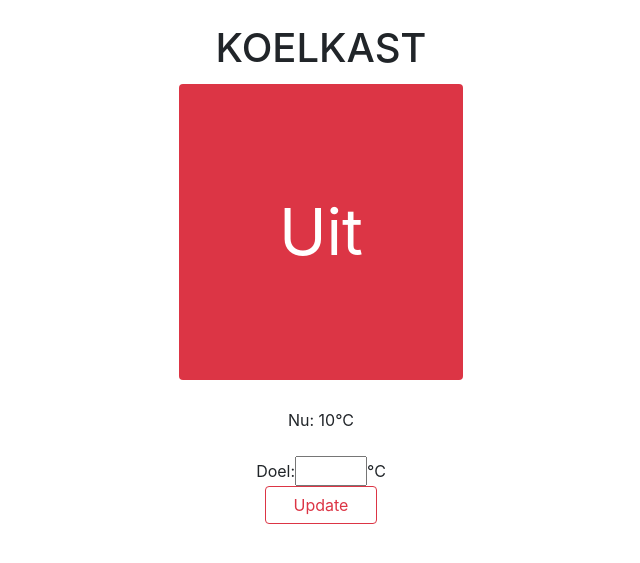
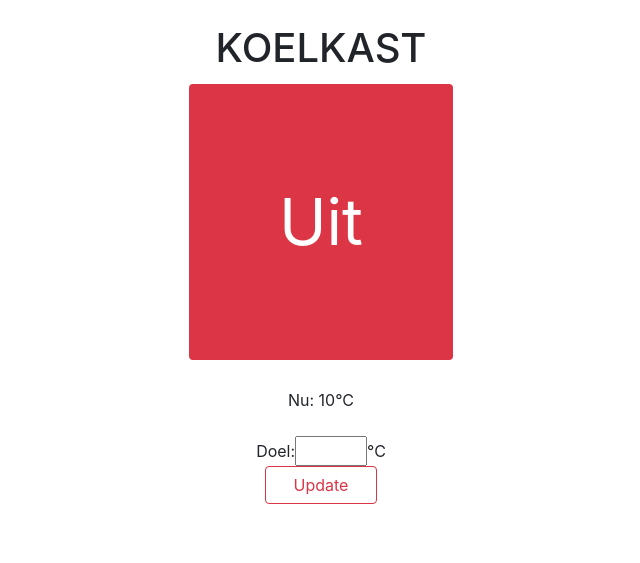
Before and after one commit to kampsj/koelkast, a Flask app: template templates/index.html in a window 1280 px wide. Shown: the top 563 px of the page, without its empty margins (319-959 px from the left). Run offline with Flask 2, Linux system fonts and the light colour scheme; the template is opened without the code that fills it: most values are stand-ins (such as "Sample title", 1, 10 or a date in 2020); form fields are guessed from the names that the template uses; some libraries are stand-ins or nearby versions.

Commit message:
Decreased button size to make it fit in HomeAssistant widget.

```diff
--- a/templates/index.html
+++ b/templates/index.html
@@ -7,12 +7,12 @@
     <style>
     .custom_button {
       border: none;
-      padding: 100px 100px;
+      padding: 90px 90px;
       text-align: center;
       text-decoration: none;
       display: inline-block;
       font-size: 64px;
-      margin: 4px 2px;
+      margin: 4px 2px;s
       cursor: pointer;
     }
     .update_btn {
```
